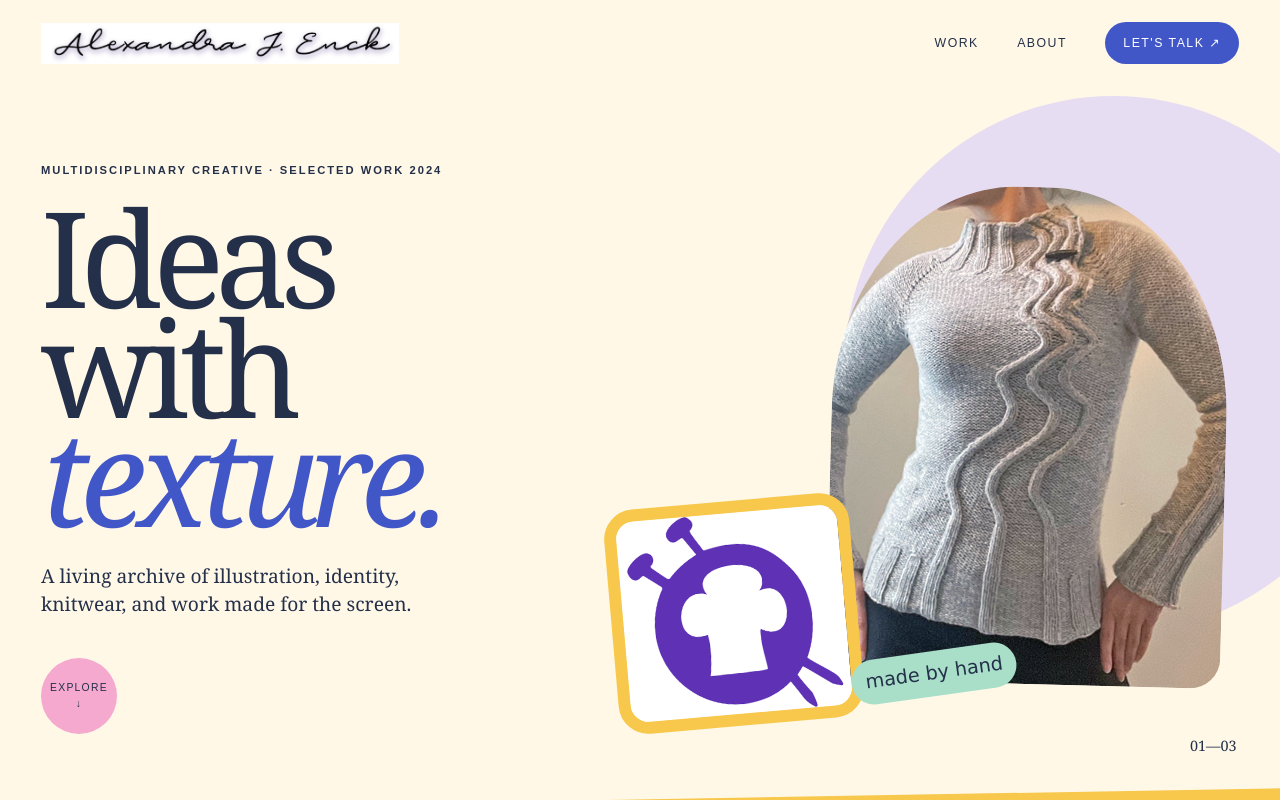
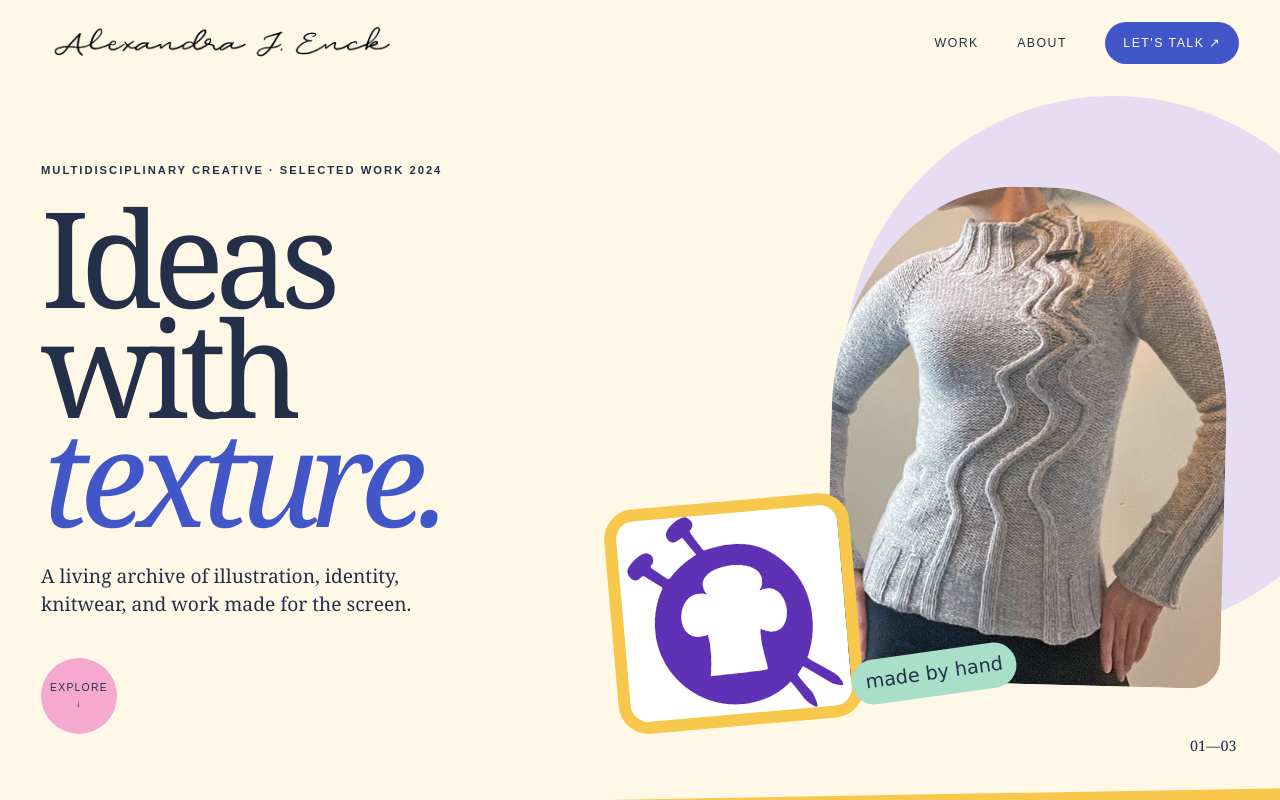
Before and after one commit to alexandraenck/alexandraenck.github.io, a Next.js app: page / in a window 1280 px wide. Shown: the top 800 px of the page. Built offline with nearby package versions, Linux system fonts and the light colour scheme.

Commit message:
Use transparent signature asset

```diff
--- a/app/globals.css
+++ b/app/globals.css
@@ -81,7 +81,6 @@ a { color: inherit; text-decoration: none; }
 .wordmark img {
   display: block;
   height: auto;
-  mix-blend-mode: multiply;
   width: 100%;
 }
 nav { align-items: center; display: flex; gap: clamp(16px, 3vw, 44px); font-size: 0.77rem; text-transform: uppercase; letter-spacing: 0.12em; }
--- a/app/page.tsx
+++ b/app/page.tsx
@@ -36,7 +36,7 @@ export default function Home() {
       <header className="site-header">
         <a className="wordmark" href="#top" aria-label="Alexandra Enck, home">
           <img
-            src="/portfolio/brand/alexandra-signature-original.png"
+            src="/portfolio/brand/alexandra-signature-transparent.png"
             alt="Alexandra J. Enck"
           />
         </a>
```
Also changed, not shown: public/portfolio/brand/alexandra-signature-transparent.png (added), 1 other file (tests, documents, lock files or other folders).
